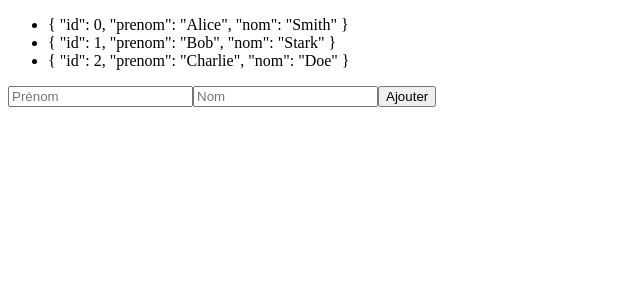
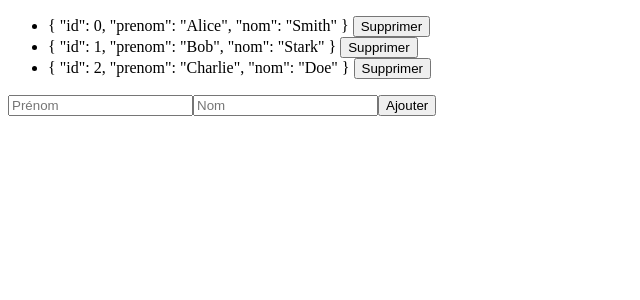
Before and after one commit to Faez-B/Vue-Avance, a Vue app in the folder vue-project/: page / in a window 1280 px wide. Shown: the top 300 px of the page, without its empty margins (0-640 px from the left). Built offline with nearby package versions, Linux system fonts and the light colour scheme.

Commit message:
Ajout et suppression de user amélioré

```diff
--- a/vue-project/src/App.vue
+++ b/vue-project/src/App.vue
@@ -28,8 +28,8 @@
     if (prenom.value && nom.value) {
       users.value.push({
         id: id.value++,
-        prenom : prenom.value,
-        nom : nom.value
+        prenom : prenom.value.trim(),
+        nom : nom.value.trim()
       });
 
       prenom.value = "";
@@ -56,8 +56,9 @@
     </p> -->
 
     <ul>
-      <li v-for="user in users" :key="user.id" @click="deleteUser(user.id)">
+      <li v-for="user in users" :key="user.id">
         {{ user }}
+        <button @click="deleteUser(user.id)">Supprimer</button>
       </li>
     </ul>
 
```
